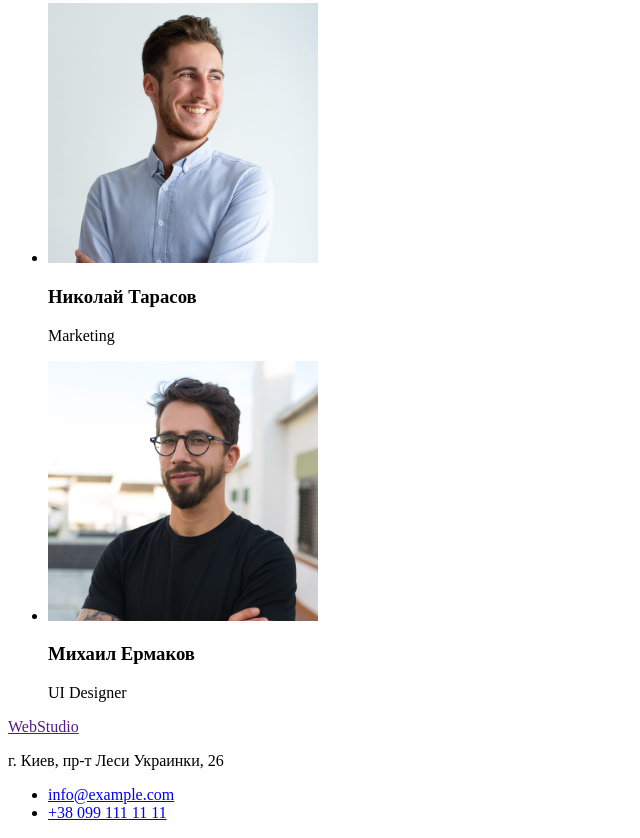
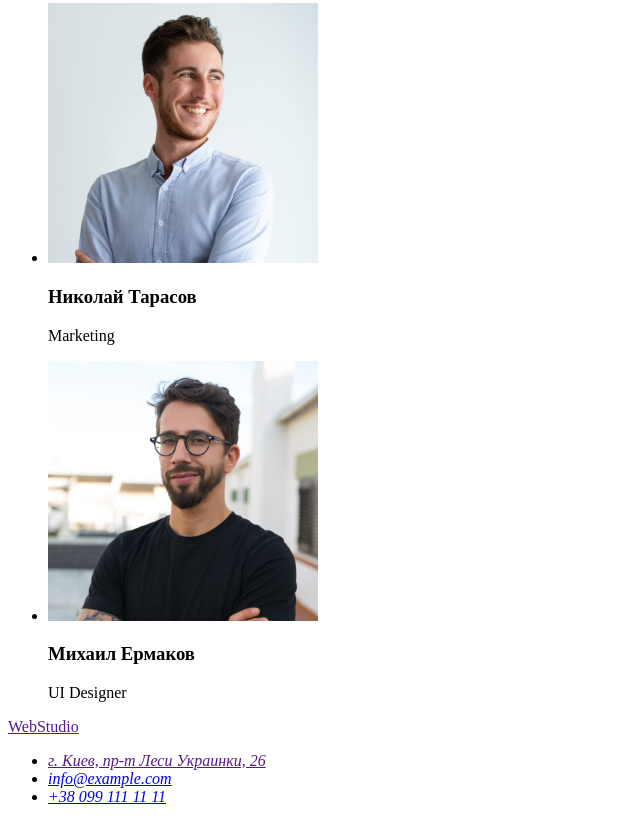
Before and after one commit to Khryyystyna/Tutorial, a plain HTML site: page index.html in a window 1280 px wide. Shown: the part 2285-3123 px from the top of the page, without its empty margins (0-640 px from the left). Drawn offline with Linux system fonts and the light colour scheme.

Commit message:
Додала тег address

```diff
--- a/index.html
+++ b/index.html
@@ -108,11 +108,13 @@
 
     <footer>
         <a href="">WebStudio</a>
-        <p>г. Киев, пр-т Леси Украинки, 26</p>
+        <address>
         <ul>
+            <li><a href="">г. Киев, пр-т Леси Украинки, 26</a></li>
             <li><a href="mailto:info@example.com">info@example.com</a></li>
             <li><a href="tel:+380991111111">+38 099 111 11 11</a></li>
         </ul>
+        </address>
     </footer>
 </body>
 </html>
```
